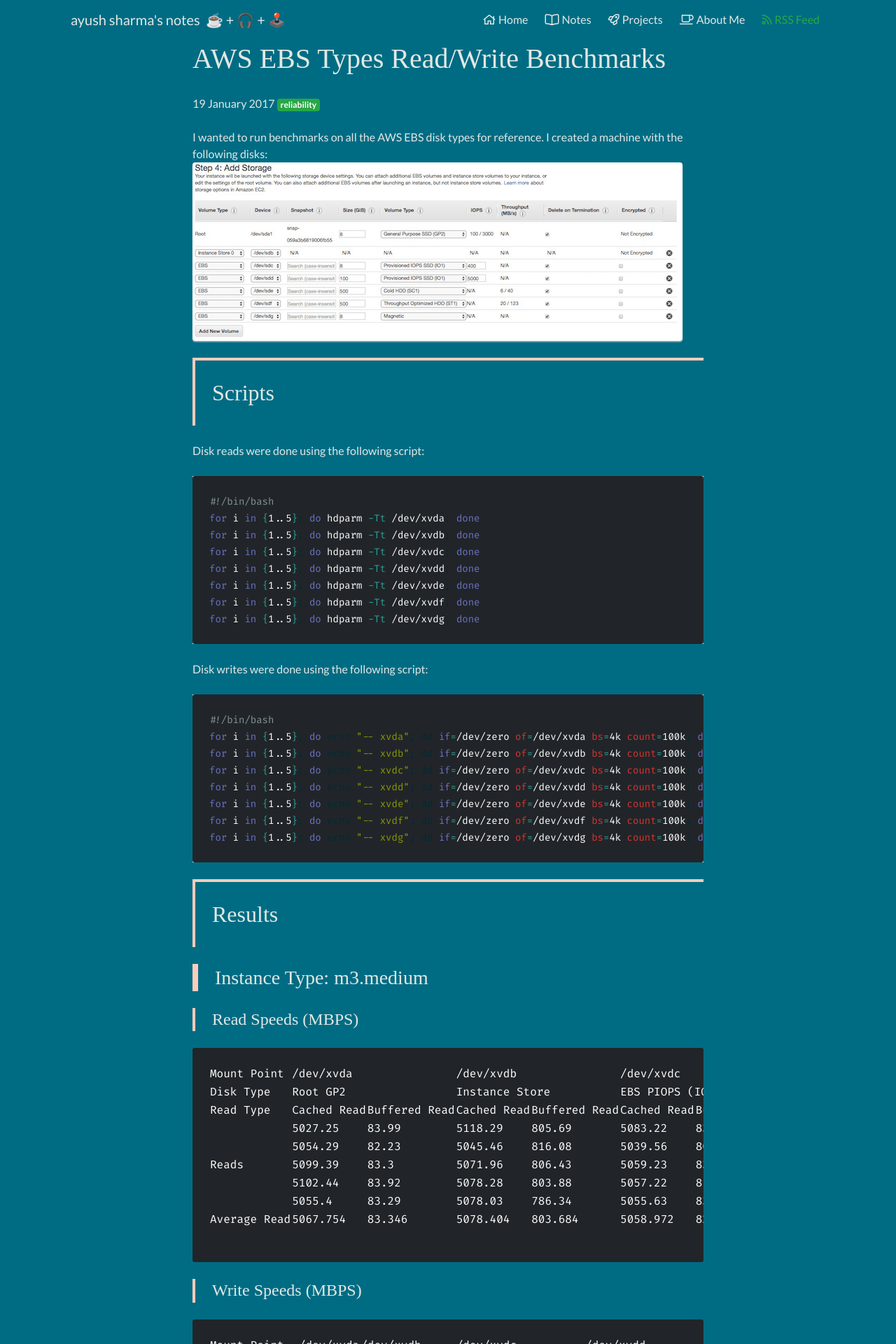
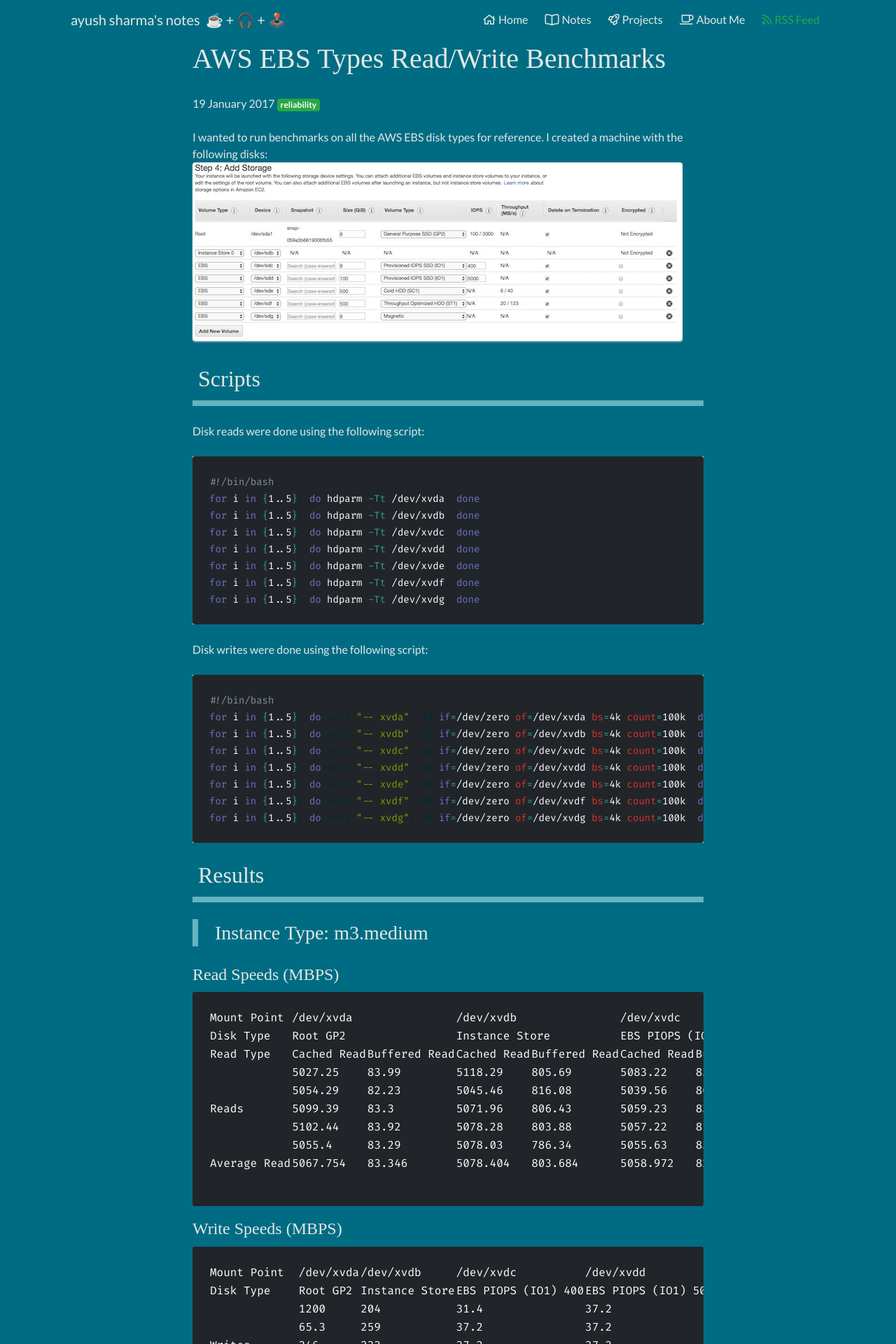
Before and after one commit to ayush-sharma/ayushsharma.in, a Jekyll site: the page built from _posts/2017-01-19-aws-ebs-types-read-write-benchmarks.md, in a window 1280 px wide. Shown: the top 1920 px of the page at 70% size. Built offline with Jekyll 4.4.1, drawn with Linux system fonts in a browser that asks for light colours.

Commit message:
Changing post link, h2, and h3 borders; removing h4 border styling.

```diff
--- a/_sass/my.scss
+++ b/_sass/my.scss
@@ -17,25 +17,27 @@ nav a {
 
 // Articles
 article.post {
+  a {
+    border-bottom: 2px solid $sunrise;
+
+    &:hover {
+      text-decoration: none;
+      border-bottom: 2px solid $link-hover-color;
+    }
+  }
   p {
     @extend .my-4;
     line-height: $line-height-lg;
   }
 
   h2 {
-    @extend .my-4, .p-4;
-    border-left: 4px solid $sunrise;
-    border-top: 4px solid $sunrise;
+    @extend .my-2, .p-2;
+    border-bottom: 8px solid $blue-topaz;
   }
 
   h3 {
     @extend .my-4, .px-4;
-    border-left: 8px solid $sunrise;
-  }
-
-  h4 {
-    @extend .my-4, .px-4;
-    border-left: 4px solid $sunrise;
+    border-left: 8px solid $blue-topaz;
   }
 
   img {
@@ -63,7 +65,7 @@ article.post {
   ul li {
     &:before {
       content: "\2794";
-      color: $text-muted;
+      color: $blue-topaz;
       padding-right: $caret-width;
     }
   }
@@ -99,8 +101,7 @@ article.post {
 
   .sharing {
     @extend .my-4, .py-2, .px-4;
-    @extend .alert-light;
-    border-left: 2px solid $success;
+    background: $success;
   }
 }
 
```
